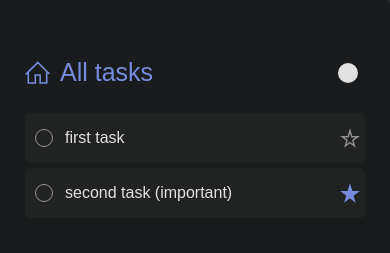
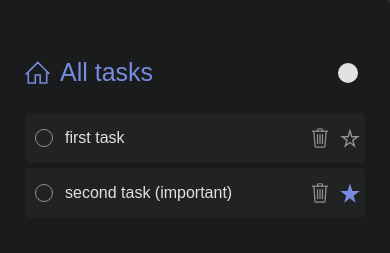
Before and after one commit to AlexTogar/react_todo, a React app: page / in a window 390 px wide. Shown: the top 253 px of the page. Built offline with nearby package versions, Linux system fonts and the light colour scheme.

Commit message:
bug fixed
trash icon returned on mobile verion
icons outline while tapping removed
docs updated

```diff
--- a/package.json
+++ b/package.json
@@ -6,7 +6,8 @@
   "scripts": {
     "test": "echo \"Error: no test specified\" && exit 1",
     "start": "concurrently \"webpack --mode development --watch\" \"live-server --open=./dist/ --port=3000\"",
-    "build": "webpack --mode production"
+    "build": "rm -rf ./docs/* && webpack --mode production",
+    "update:docs": "cp -af ./dist/* ./docs"
   },
   "keywords": [],
   "author": "",
--- a/src/components/MediaStyle.tsx
+++ b/src/components/MediaStyle.tsx
@@ -7,7 +7,7 @@ export default function MediaStyle(props: any) {
     <style>
       {`
         @media (min-width: 651px){
-          .application__trash-icon:hover {
+          .app__trash-icon:hover {
             background-image: url('${trashHovered}');
           }
           .task-container__task-star:hover {
@@ -70,6 +70,10 @@ export default function MediaStyle(props: any) {
             animation: icon-open-animation 0.2s ease-in;
             animation-fill-mode: forwards;
           }
+
+          .task-container__task-text {
+            width: 75%;
+          }
         }
 
       `}
--- a/src/components/Sidebar.tsx
+++ b/src/components/Sidebar.tsx
@@ -73,7 +73,7 @@ export default React.forwardRef(
           <p className='sidebar__cat-text'>{cat.name}</p>
           {cat.deletable ? (
             <div
-              className='icon application__trash-icon'
+              className='icon app__trash-icon'
               onPointerDown={handleDeleteCategory}
             ></div>
           ) : null}
--- a/src/components/Style.tsx
+++ b/src/components/Style.tsx
@@ -83,6 +83,8 @@ export default function Style(props: { theme: Theme }) {
           width: 20px;
           height: 20px;
           margin-right: 10px;
+          margin-left: auto;
+          -webkit-tap-highlight-color: rgba(0, 0, 0, 0);
         }
         .sidebar {
           background-color: var(--sidebar-backgroukd-color);
@@ -273,6 +275,7 @@ export default function Style(props: { theme: Theme }) {
           left: 5px;
           z-index: 10;
           cursor: pointer;
+          -webkit-tap-highlight-color: rgba(0, 0, 0, 0);
         }
         .task-container__task {
           display: flex;
@@ -324,7 +327,10 @@ export default function Style(props: { theme: Theme }) {
           background-color: inherit;
           border: none;
           font-size: 16px;
-          flex-grow: 1;
+        }
+        .task-container__task-text__crossed{
+          color: #939393;
+          text-decoration: line-through;
         }
         .task-container__task-text:focus,
         .task-container__task-text:active {
@@ -335,6 +341,7 @@ export default function Style(props: { theme: Theme }) {
           cursor: pointer;
           width: 20px;
           height: 20px;
+          -webkit-tap-highlight-color: rgba(0, 0, 0, 0);
         }
 
         /* mark task as important anmation */
--- a/src/components/TaskContainer.tsx
+++ b/src/components/TaskContainer.tsx
@@ -40,8 +40,8 @@ function TaskContainer(
     dispatch(toggleImportantTask(id));
   }
 
-  function enableTaskInput(e: React.FocusEvent<HTMLInputElement>): void {
-    e.target.disabled = false;
+  function enableTaskInput(e: React.PointerEvent<HTMLInputElement>): void {
+    e.currentTarget.disabled = false;
   }
 
   function disableTaskInput(e: React.FocusEvent<HTMLInputElement>): void {
@@ -72,23 +72,17 @@ function TaskContainer(
         ></div>
         <input type='checkbox' className='task-container__task-checkbox' />
         <input
-          style={
-            task.completed
-              ? {
-                  color: '#939393',
-                  textDecoration: 'line-through',
-                }
-              : {}
-          }
-          onFocus={enableTaskInput}
-          className='task-container__task-text'
+          onPointerDown={enableTaskInput}
+          className={`task-container__task-text ${
+            task.completed ? 'task-container__task-text__crossed' : ''
+          }`}
           value={task.text}
           type='text'
           disabled
         />
 
         <div
-          className='icon application__trash-icon'
+          className='icon app__trash-icon'
           onPointerDown={handleDeleteTask}
         ></div>
 
```
Also changed, not shown: 19 other files (tests, documents, lock files or other folders).
